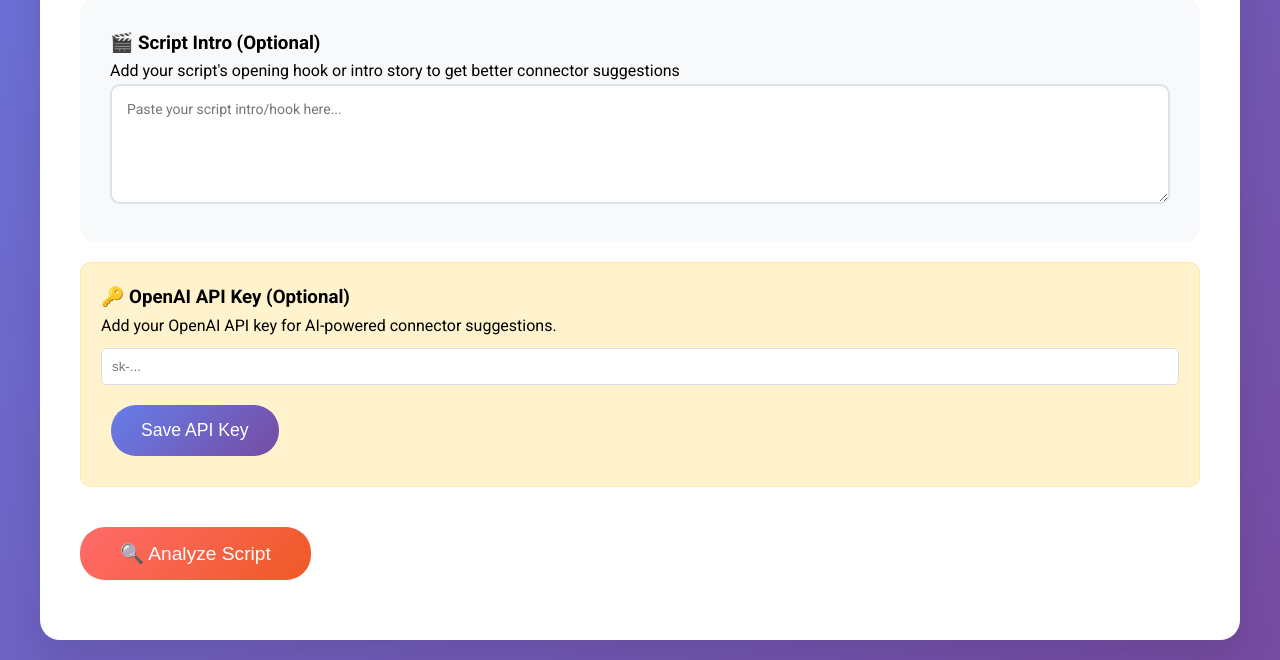
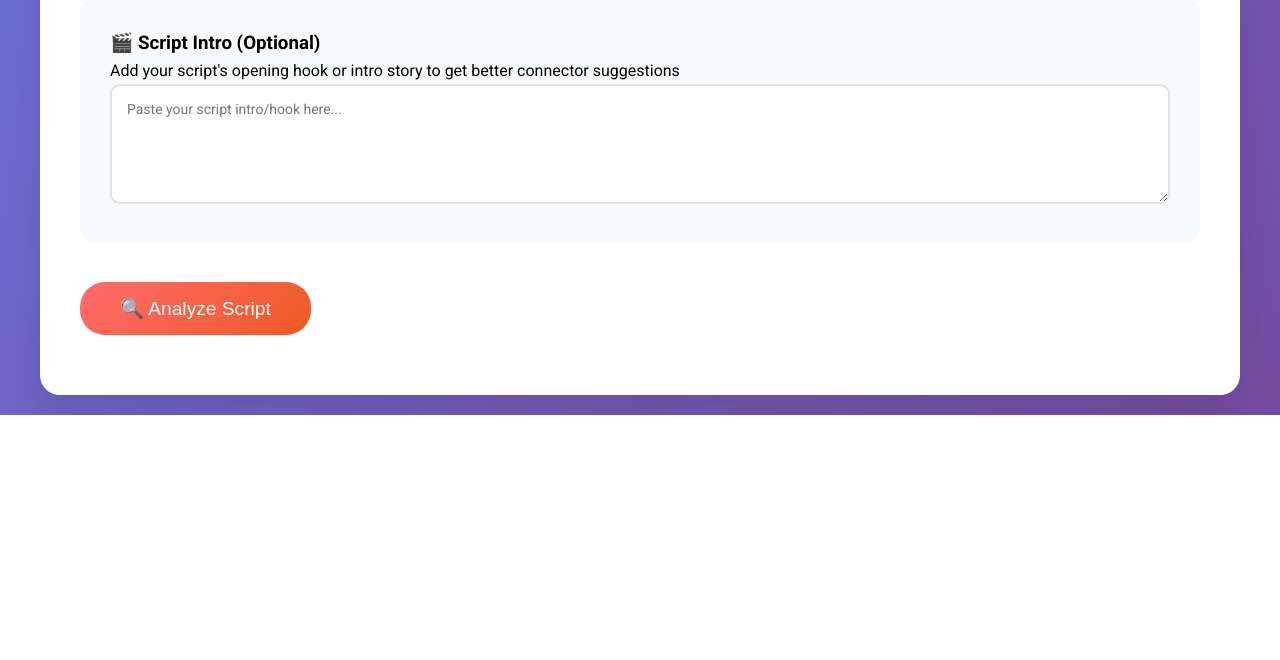
Before and after one commit to guptanoor1306/script-connector-bot, a Flask app: page / in a window 1280 px wide. Shown: the part 830-1490 px from the top of the page. After the commit the page ends 1245 px from the top, so only its background shows below. Run offline with Flask 3, Linux system fonts and the light colour scheme.

Commit message:
Remove API key input field, use environment variable from Vercel

```diff
--- a/app.py
+++ b/app.py
@@ -32,12 +32,12 @@
         # Get script text and intro from request
         script_text = request.json.get('script_text', '')
         script_intro = request.json.get('script_intro', '')
-        api_key = request.json.get('api_key', '')
 
         if not script_text:
             return jsonify({'error': 'No script text provided'}), 400
 
-        # Initialize bot with API key if provided
+        # Initialize bot with API key from environment
+        api_key = os.getenv('OPENAI_API_KEY')
         if api_key:
             bot_with_ai = ScriptConnectorBot(openai_api_key=api_key)
         else:
--- a/templates/index.html
+++ b/templates/index.html
@@ -850,15 +850,6 @@
                     <textarea id="scriptIntro" class="intro-textarea" placeholder="Paste your script intro/hook here..."></textarea>
                 </div>
 
-            <!-- API Key Section -->
-            <div class="api-key-section">
-                <h3>🔑 OpenAI API Key (Optional)</h3>
-                <p>Add your OpenAI API key for AI-powered connector suggestions.</p>
-                <form id="api-key-form" onsubmit="return saveApiKey()">
-                    <input type="password" id="apiKey" class="api-key-input" placeholder="sk-...">
-                    <button type="submit" class="upload-btn">Save API Key</button>
-                </form>
-            </div>
 
             <button onclick="analyzeScript()" class="analyze-btn" id="analyzeBtn">
                 🔍 Analyze Script
@@ -950,25 +941,6 @@
     <script>
         let currentAnalysis = null;
 
-        // Save API key
-        function saveApiKey() {
-            const apiKey = document.getElementById('apiKey').value;
-            if (apiKey) {
-                localStorage.setItem('openai_api_key', apiKey);
-                showMessage('API key saved!', 'success');
-            } else {
-                showMessage('Please enter a valid API key.', 'error');
-            }
-            return false; // Prevent form submission
-        }
-
-        // Load saved API key
-        window.onload = function() {
-            const savedApiKey = localStorage.getItem('openai_api_key');
-            if (savedApiKey) {
-                document.getElementById('apiKey').value = savedApiKey;
-            }
-        };
 
         // File upload handling
         document.getElementById('fileInput').addEventListener('change', handleFileUpload);
@@ -1042,7 +1014,6 @@
         function analyzeScript() {
             const scriptText = document.getElementById('scriptText').value.trim();
             const scriptIntro = document.getElementById('scriptIntro').value.trim();
-            const apiKey = localStorage.getItem('openai_api_key');
 
             if (!scriptText) {
                 showMessage('Please enter script text or upload a PDF file.', 'error');
@@ -1059,8 +1030,7 @@
                 },
                 body: JSON.stringify({
                     script_text: scriptText,
-                    script_intro: scriptIntro,
-                    api_key: apiKey
+                    script_intro: scriptIntro
                 })
             })
             .then(response => response.json())
```
Also changed, not shown: README.md.
